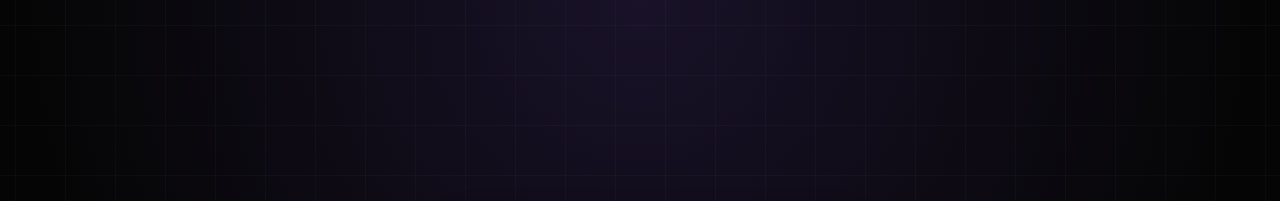
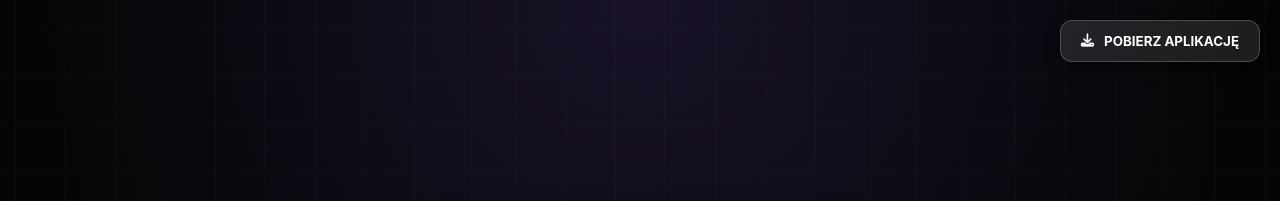
Before and after one commit to patrykosinski87-hash/nowy-panel-lomza, a website: page public/login.html in a window 1280 px wide. Shown: the top 201 px of the page. Drawn offline with Linux system fonts and the light colour scheme.

Commit message:
Update login.html

```diff
--- a/public/login.html
+++ b/public/login.html
@@ -13,7 +13,7 @@
     <link rel="stylesheet" href="/css/style.css">
     <link rel="stylesheet" href="https://cdnjs.cloudflare.com/ajax/libs/font-awesome/6.4.0/css/all.min.css">
     <style>
-        body { justify-content: center; align-items: center; }
+        body { justify-content: center; align-items: center; position: relative; }
         .auth-box { background: var(--bg-panel); backdrop-filter: blur(16px); border: 1px solid rgba(255,255,255,0.1); padding: 40px; border-radius: 20px; width: 100%; max-width: 400px; text-align: center; box-shadow: 15px 20px 30px rgba(0,0,0,0.6); }
         .tabs { display: flex; margin-bottom: 20px; border-bottom: 1px solid rgba(255,255,255,0.1); }
         .tab { flex: 1; padding: 10px; cursor: pointer; color: var(--text-muted); transition: 0.3s; }
@@ -29,18 +29,43 @@
         .form-section.active { display: block; animation: fadeIn 0.3s; }
         @keyframes fadeIn { from { opacity: 0; } to { opacity: 1; } }
 
-        /* Specjalny przycisk instalacji (Domyślnie ukryty) */
-        #install-btn {
-            background: linear-gradient(180deg, var(--success), #14532d);
-            box-shadow: 0 6px 0 #052e16, 0 10px 20px rgba(0,0,0,0.6);
-            display: none;
-            margin-top: 30px;
-            font-size: 16px;
+        /* PRZYCISK POBIERANIA W PRAWYM GÓRNYM ROGU */
+        .download-btn {
+            position: absolute;
+            top: 20px;
+            right: 20px;
+            background: rgba(255, 255, 255, 0.1);
+            backdrop-filter: blur(10px);
+            border: 1px solid rgba(255, 255, 255, 0.2);
+            color: white;
+            padding: 12px 20px;
+            border-radius: 12px;
+            cursor: pointer;
+            font-weight: bold;
+            display: flex;
+            align-items: center;
+            gap: 10px;
+            transition: 0.3s;
+            box-shadow: 0 5px 15px rgba(0,0,0,0.5);
+            z-index: 1000;
         }
-        #install-btn:active { box-shadow: 0 0 0 #052e16, 0 2px 5px rgba(0,0,0,0.6); }
+        .download-btn:hover {
+            background: rgba(59, 130, 246, 0.4);
+            transform: translateY(-2px);
+            border-color: rgba(59, 130, 246, 0.8);
+        }
+        .download-btn:active {
+            transform: translateY(0);
+        }
     </style>
 </head>
 <body>
+
+    <!-- WIDOCZNY ZAWSZE PRZYCISK POBIERANIA -->
+    <button id="manual-install-btn" class="download-btn">
+        <i class="fa-solid fa-download"></i> POBIERZ APLIKACJĘ
+    </button>
+
     <div class="auth-box">
         <h2 class="brand" style="justify-content: center;">OMNI-OS</h2>
 
@@ -63,11 +88,6 @@
         </div>
 
         <p id="msg" class="msg"></p>
-
-        <!-- PRZYCISK POBIERANIA APLIKACJI -->
-        <button id="install-btn" class="login-btn">
-            <i class="fa-solid fa-download"></i> ZAINSTALUJ APLIKACJĘ OMNI-OS
-        </button>
     </div>
 
     <script>
@@ -119,26 +139,28 @@
         }
 
         let deferredPrompt;
-        const installBtn = document.getElementById('install-btn');
+        const installBtn = document.getElementById('manual-install-btn');
 
-        // Przeglądarka wykryła, że to aplikacja i blokuje domyślne powiadomienie,
-        // zamiast tego my pokazujemy nasz wielki przycisk.
+        // Przechwytujemy zdarzenie instalacji (jeśli przeglądarka na to pozwala)
         window.addEventListener('beforeinstallprompt', (e) => {
             e.preventDefault();
             deferredPrompt = e;
-            installBtn.style.display = 'block'; // Pokaż przycisk!
         });
 
-        // Co się stanie, jak ktoś kliknie nasz przycisk
+        // Obsługa kliknięcia w nasz nowy przycisk
         installBtn.addEventListener('click', async () => {
             if (deferredPrompt) {
+                // Przeglądarka wspiera instalację z przycisku -> Odpalamy!
                 deferredPrompt.prompt();
                 const { outcome } = await deferredPrompt.userChoice;
                 if (outcome === 'accepted') {
-                    console.log('Użytkownik zainstalował aplikację');
-                    installBtn.style.display = 'none'; // Schowaj po zainstalowaniu
+                    console.log('Zainstalowano pomyślnie!');
                 }
                 deferredPrompt = null;
+            } else {
+                // Przeglądarka (np. iPhone Safari lub ktoś, kto ma to już pobrane) blokuje prompta.
+                // Wyświetlamy grzeczną instrukcję!
+                alert("Nie możemy zainstalować aplikacji automatycznie.\n\nJAK TO ZROBIĆ RĘCZNIE:\n\n1. Komputer (Chrome/Edge): Zwróć uwagę na małą ikonkę komputera ze strzałką w pasku linku (na samej górze po prawej) i kliknij ją.\n\n2. Telefon (Android): Kliknij 3 kropki w prawym górnym rogu -> 'Dodaj do ekranu głównego'.\n\n3. iPhone (iOS): Kliknij ikonę udostępniania (kwadrat ze strzałką) -> 'Do ekranu głównego'.");
             }
         });
     </script>
```
